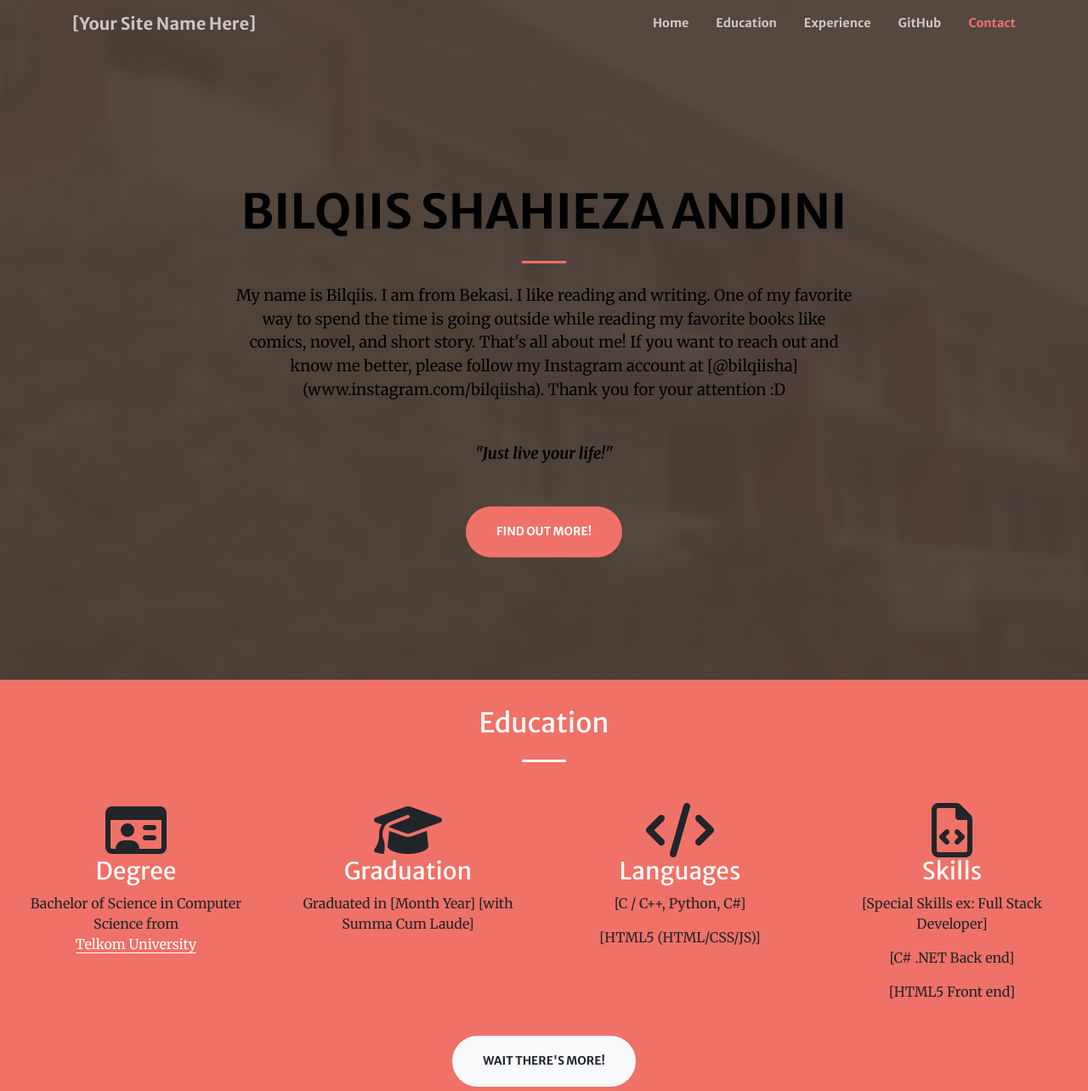
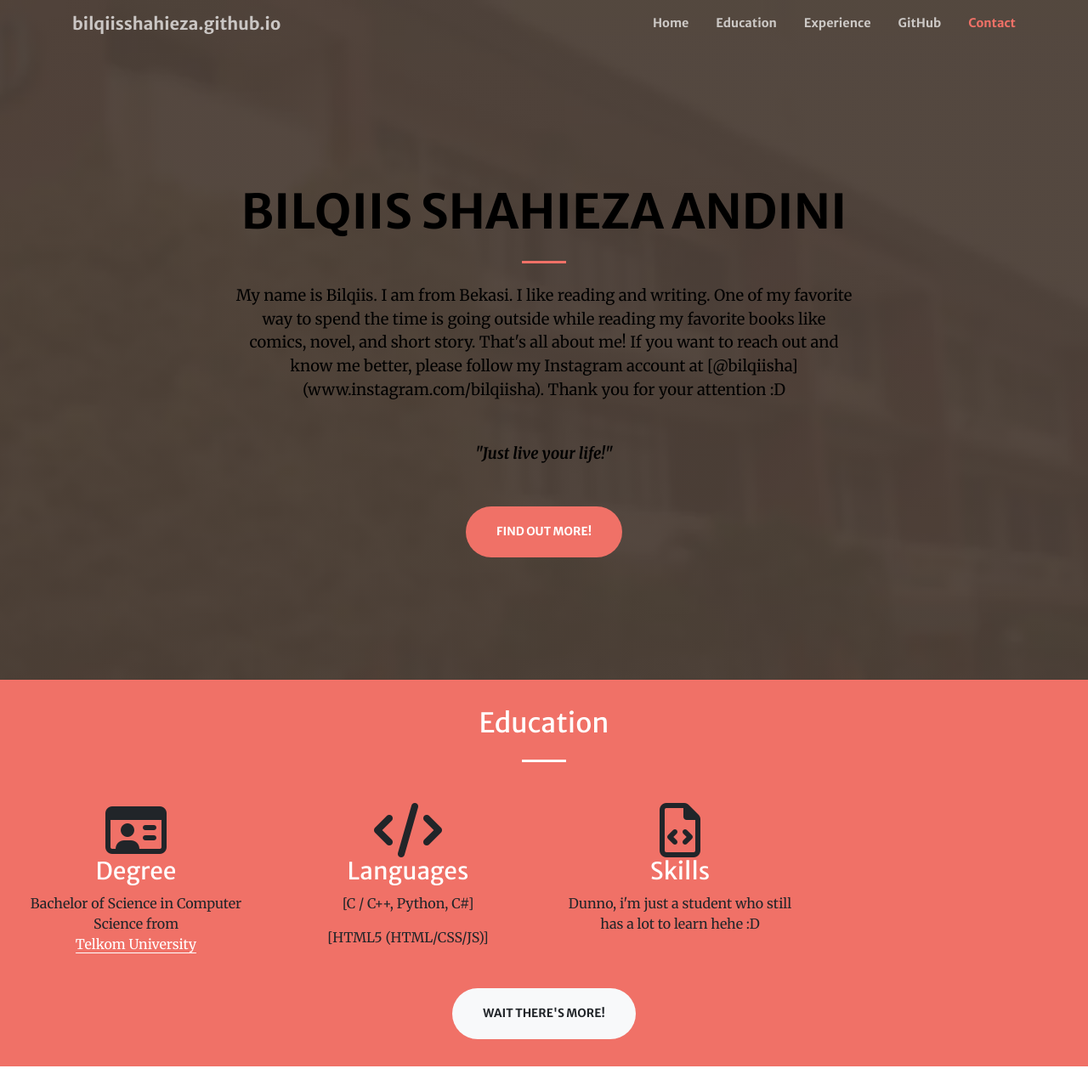
Before and after one commit to bilqiisshahieza/bilqiisshahieza.github.io, a plain HTML site: page index.html in a window 1280 px wide. Shown: the top 1284 px of the page at 85% size. Drawn offline with nearby package versions, Linux system fonts and the light colour scheme.

Commit message:
Update index.html

```diff
--- a/index.html
+++ b/index.html
@@ -4,7 +4,7 @@
   <meta charset="utf-8">
   <meta name="viewport" content="width=device-width, initial-scale=1, shrink-to-fit=no">
 
-  <title>Bilqiis's Web</title>
+  <title>Bilqiis's</title>
 
 
   <script src="https://use.fontawesome.com/4dfd1d7bab.js"></script>
@@ -41,7 +41,7 @@
     <div class="container">
 
       <!-- Updated with latest Creative -->
-      <a class="navbar-brand js-scroll-trigger" href="#page-top">[Your Site Name Here]</a>
+      <a class="navbar-brand js-scroll-trigger" href="#page-top">bilqiisshahieza.github.io</a>
       <button class="navbar-toggler navbar-toggler-right" type="button"
               data-toggle="collapse" data-target="#navbarResponsive"
               aria-controls="navbarResponsive" aria-expanded="false"
@@ -108,12 +108,6 @@
           <a class="text-white-link" href="https://telkomuniversity.ac.id/" class="text-blue">Telkom University</a></p>
         </div>
 
-        <div class="col-lg-3 col-md-6 col-sm-6 text-center div-padding-fix mb-4">
-          <i class="fa fa-4x fa-graduation-cap text-faded sr-icons"></i>
-          <h3 class="text-white">Graduation</h3>
-          <p class="text-faded">Graduated in [Month Year] [with Summa Cum Laude]</p>
-        </div>
-
         <div class="col-lg-3 col-md-6 col-sm-6 text-center mb-4">
           <i class="fa fa-4x fa-code text-faded sr-icons"></i>
           <h3 class="text-white">Languages</h3>
@@ -124,9 +118,7 @@
         <div class="col-lg-3 col-md-6 col-sm-6 text-center mb-4">
           <i class="fa fa-4x fa-file-code-o text-faded sr-icons"></i>
           <h3 class="text-white">Skills</h3>
-					<p class="text-faded">[Special Skills ex: Full Stack Developer]</p>
-          <p class="text-faded no-margin">[C# .NET Back end]</p>
-          <p class="text-faded">[HTML5 Front end]</p>
+					<p class="text-faded">Dunno, i'm just a student who still has a lot to learn hehe :D</p>
         </div>
       </div>
 
```
